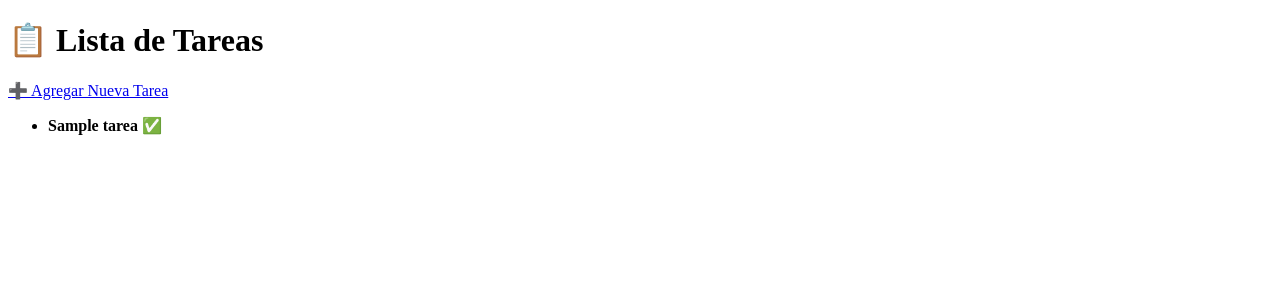
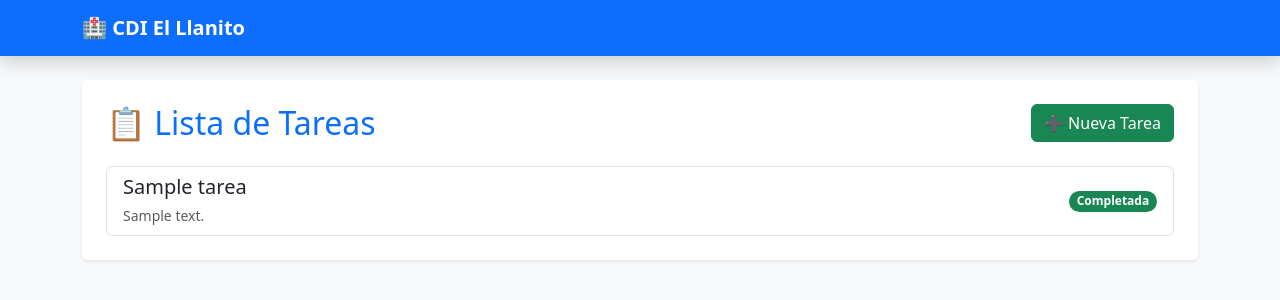
Before and after one commit to yedrueda/djangoPractica, a Django app: page / in a window 1280 px wide. Shown: the top 300 px of the page. Run offline with Django 5.2, Linux system fonts and the light colour scheme; tables that the repository leaves empty hold one stand-in row (values such as "Sample post").

Commit message:
Design: Aplicado estilo Bootstrap 5 y plantilla base

```diff
--- /dev/null
+++ b/tareas/templates/tareas/base.html
@@ -0,0 +1,30 @@
+<!DOCTYPE html>
+<html lang="es">
+<head>
+    <meta charset="UTF-8">
+    <meta name="viewport" content="width=device-width, initial-scale=1.0">
+    <title>Gestor CDI El Llanito</title>
+    <link href="https://cdn.jsdelivr.net/npm/bootstrap@5.3.0/dist/css/bootstrap.min.css" rel="stylesheet">
+</head>
+<body class="bg-light">
+
+    <nav class="navbar navbar-dark bg-primary mb-4 shadow">
+        <div class="container">
+            <a class="navbar-brand fw-bold" href="{% url 'lista_tareas' %}">
+                🏥 CDI El Llanito
+            </a>
+        </div>
+    </nav>
+
+    <div class="container">
+        <div class="card shadow-sm border-0">
+            <div class="card-body p-4">
+                {% block content %}
+                {% endblock %}
+            </div>
+        </div>
+    </div>
+
+    <script src="https://cdn.jsdelivr.net/npm/bootstrap@5.3.0/dist/js/bootstrap.bundle.min.js"></script>
+</body>
+</html>
--- a/tareas/templates/tareas/lista_tareas.html
+++ b/tareas/templates/tareas/lista_tareas.html
@@ -1,30 +1,31 @@
-<!DOCTYPE html>
-<html lang="es">
-<head>
-    <meta charset="UTF-8">
-    <title>Mis Tareas</title>
-</head>
-<body>
-    <h1>📋 Lista de Tareas</h1>
+{% extends 'tareas/base.html' %}
 
-    <p>
-        <a href="{% url 'crear_tarea' %}">➕ Agregar Nueva Tarea</a>
-    </p>
+{% block content %}
+    <div class="d-flex justify-content-between align-items-center mb-4">
+        <h2 class="text-primary m-0">📋 Lista de Tareas</h2>
+        <a href="{% url 'crear_tarea' %}" class="btn btn-success">
+            ➕ Nueva Tarea
+        </a>
+    </div>
 
-    <ul>
+    <div class="list-group">
         {% for tarea in tareas %}
-            <li>
-                <strong>{{ tarea.titulo }}</strong>
+            <div class="list-group-item list-group-item-action d-flex justify-content-between align-items-center">
+                <div>
+                    <h5 class="mb-1">{{ tarea.titulo }}</h5>
+                    <small class="text-muted">{{ tarea.descripcion|truncatechars:50 }}</small>
+                </div>
+
                 {% if tarea.completada %}
-                    ✅
+                    <span class="badge bg-success rounded-pill">Completada</span>
                 {% else %}
-                    ⏳
+                    <span class="badge bg-warning text-dark rounded-pill">Pendiente</span>
                 {% endif %}
-            </li>
+            </div>
         {% empty %}
-            <li>No hay tareas registradas. ¡Agrega una en el admin!</li>
+            <div class="alert alert-info text-center">
+                📭 No hay tareas registradas. ¡Crea la primera!
+            </div>
         {% endfor %}
-    </ul>
-
-</body>
-</html>
+    </div>
+{% endblock %}
```
Also changed, not shown: tareas/templates/tareas/crear_tarea.html (+12 -14 lines), 14 other files.
